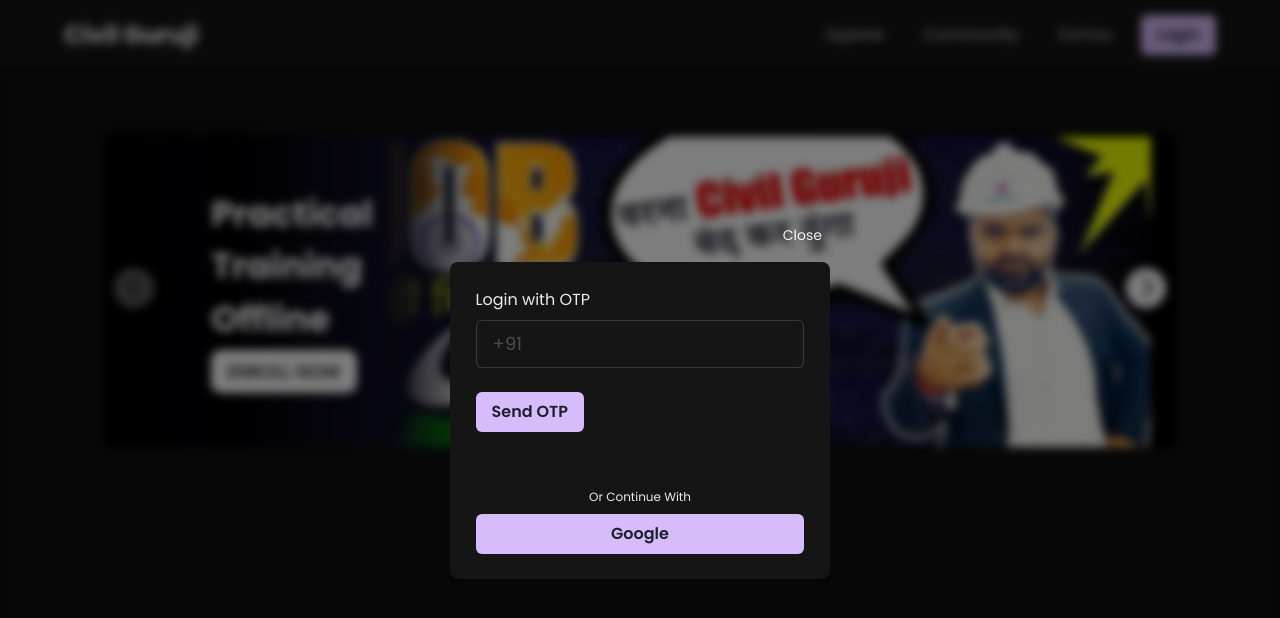
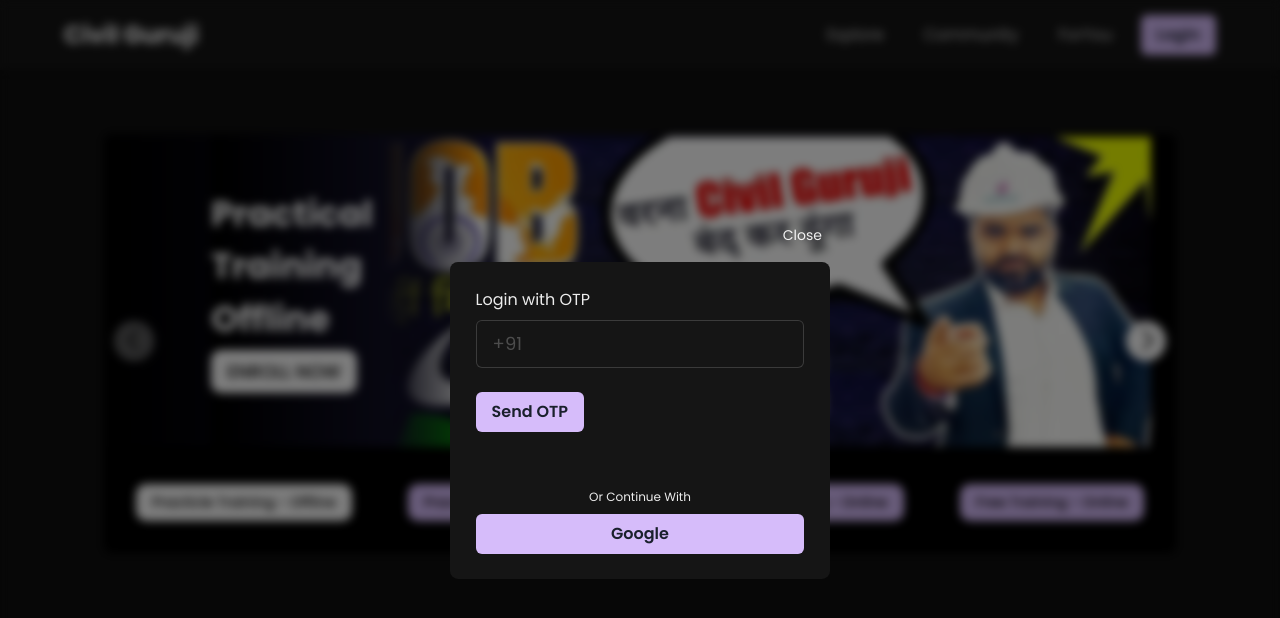
Before and after one commit to dev-jenish/civil-guruji-frontend, a Next.js app: page /foryou in a window 1280 px wide. Shown: the top 618 px of the page. Built offline with nearby package versions, Linux system fonts and the light colour scheme.

Commit message:
banner section course list button added

```diff
--- a/components/course/Banner.jsx
+++ b/components/course/Banner.jsx
@@ -24,23 +24,88 @@
             </div>
             <img src="/assets/image 19.png" alt="banner" />
           </Box>
-        </SwiperSlide>
-        <SwiperSlide>
-          <Box className={styles.contentBox}>
-            <div className={styles.contentBlock}>
-              <h2 className={styles.headingText}>Practical Training Offline</h2>
-              <button className={styles.enrollBtn}>ENROLL NOW</button>
-            </div>
-            <img src="/assets/image 19.png" alt="banner" />
+          <Box className={styles.tabs}>
+            <button className={styles.enrollBtn}>
+              Practicle Training - Offline
+            </button>
+            <button className={styles.primaryBtn}>
+              Practicle Training - Online
+            </button>
+            <button className={styles.primaryBtn}>
+              Individual Training - Online
+            </button>
+            <button className={styles.primaryBtn}>
+              Free Training - Online
+            </button>
           </Box>
         </SwiperSlide>
         <SwiperSlide>
           <Box className={styles.contentBox}>
             <div className={styles.contentBlock}>
-              <h2 className={styles.headingText}>Practical Training Offline</h2>
+              <h2 className={styles.headingText}>Practicle Training Online</h2>
               <button className={styles.enrollBtn}>ENROLL NOW</button>
             </div>
             <img src="/assets/image 19.png" alt="banner" />
+          </Box>
+          <Box className={styles.tabs}>
+            <button className={styles.primaryBtn}>
+              Practicle Training - Offline
+            </button>
+            <button className={styles.enrollBtn}>
+              Practicle Training - Online
+            </button>
+            <button className={styles.primaryBtn}>
+              Individual Training - Online
+            </button>
+            <button className={styles.primaryBtn}>
+              Free Training - Online
+            </button>
+          </Box>
+        </SwiperSlide>
+        <SwiperSlide>
+          <Box className={styles.contentBox}>
+            <div className={styles.contentBlock}>
+              <h2 className={styles.headingText}>Individual Training Online</h2>
+              <button className={styles.enrollBtn}>ENROLL NOW</button>
+            </div>
+            <img src="/assets/image 19.png" alt="banner" />
+          </Box>
+          <Box className={styles.tabs}>
+            <button className={styles.primaryBtn}>
+              Practicle Training - Offline
+            </button>
+            <button className={styles.primaryBtn}>
+              Practicle Training - Online
+            </button>
+            <button className={styles.enrollBtn}>
+              Individual Training - Online
+            </button>
+            <button className={styles.primaryBtn}>
+              Free Training - Online
+            </button>
+          </Box>
+        </SwiperSlide>
+        <SwiperSlide>
+          <Box className={styles.contentBox}>
+            <div className={styles.contentBlock}>
+              <h2 className={styles.headingText}>Free Training Online</h2>
+              <button className={styles.enrollBtn}>ENROLL NOW</button>
+            </div>
+            <img src="/assets/image 19.png" alt="banner" />
+          </Box>
+          <Box className={styles.tabs}>
+            <button className={styles.primaryBtn}>
+              Practicle Training - Offline
+            </button>
+            <button className={styles.primaryBtn}>
+              Practicle Training - Online
+            </button>
+            <button className={styles.primaryBtn}>
+              Individual Training - Online
+            </button>
+            <button className={styles.enrollBtn}>
+              Free Training - Online
+            </button>
           </Box>
         </SwiperSlide>
       </Swiper>
--- a/styles/Swiper.module.css
+++ b/styles/Swiper.module.css
@@ -26,12 +26,17 @@
   flex: 1;
   align-items: center;
   position: relative;
-  background: linear-gradient(90deg, rgba(0,0,0,1) 0%, rgba(16,15,35,1) 35%, rgba(0,0,0,1) 100%);
+  background: linear-gradient(
+    90deg,
+    rgba(0, 0, 0, 1) 0%,
+    rgba(16, 15, 35, 1) 35%,
+    rgba(0, 0, 0, 1) 100%
+  );
 }
 .contentBox img {
- width: 75%;
- margin-left: auto;
- margin-right: 25px;
+  width: 75%;
+  margin-left: auto;
+  margin-right: 25px;
 }
 .contentBlock {
   position: absolute;
@@ -43,13 +48,19 @@
   height: 100%;
   z-index: 5;
   left: 10%;
-  background: linear-gradient(90deg, rgba(0,0,0,1) 0%, rgba(16,15,35,1) 65%, rgba(0,0,0,0) 100%);
+  background: linear-gradient(
+    90deg,
+    rgba(0, 0, 0, 1) 0%,
+    rgba(16, 15, 35, 1) 65%,
+    rgba(0, 0, 0, 0) 100%
+  );
 }
-.headingText{
+.headingText {
   font-size: 35px;
   font-weight: 700;
 }
-.enrollBtn{
+.enrollBtn,
+.primaryBtn {
   display: flex;
   cursor: pointer;
   background-color: white;
@@ -62,7 +73,24 @@
   font-weight: 500;
   margin-top: 5px;
 }
-
+.tabs {
+  display: flex;
+  align-items: center;
+  justify-content: space-between;
+  padding: 2rem;
+  background-color: rgba(0, 0, 0, 1);
+}
+.tabs .primaryBtn {
+  background-color: #d6bcfa;
+}
+.tabs .enrollBtn,
+.tabs .primaryBtn {
+  font-size: 14px;
+}
+.enrollBtn:hover,
+.tabs .primaryBtn:hover {
+  background-color: #b794f4;
+}
 @media screen and (max-width: 840px) {
   .headingText {
     font-size: 25px;
@@ -72,18 +100,23 @@
     font-size: 14px;
     padding: 5px 10px;
   }
+  .tabs .enrollBtn,
+  .tabs .primaryBtn {
+    font-size: 10px;
+    padding: 5px 10px;
+  }
 }
-@media screen and (max-width: 767px){
+@media screen and (max-width: 767px) {
   .contentBox {
     flex-direction: column-reverse;
   }
-  .contentBox img{
+  .contentBox img {
     width: 100%;
   }
   .contentBlock {
     position: unset;
     width: 100%;
-    background: rgba(0,0,0,1);
+    background: rgba(0, 0, 0, 1);
     flex-direction: row;
     align-items: center;
     justify-content: space-between;
```
